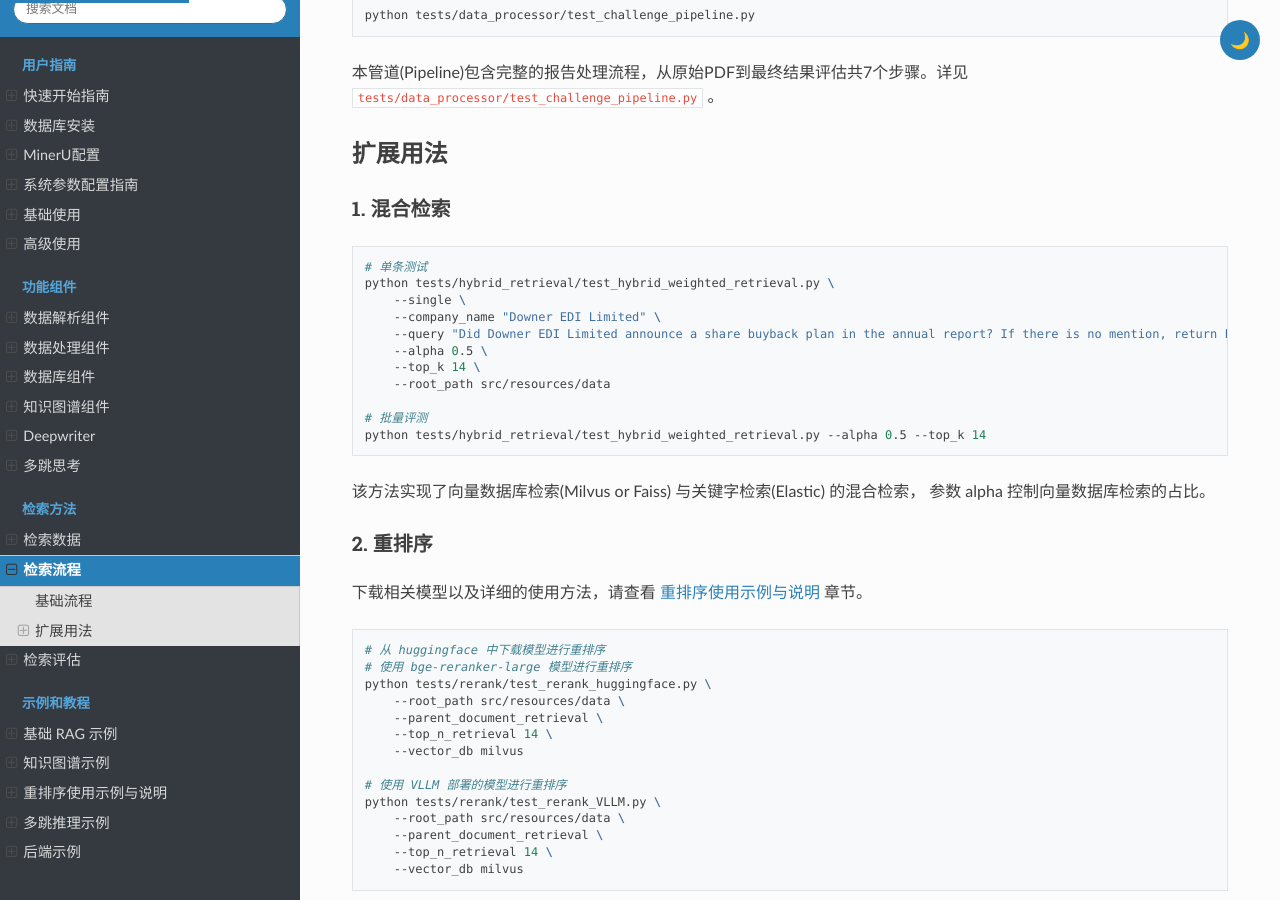
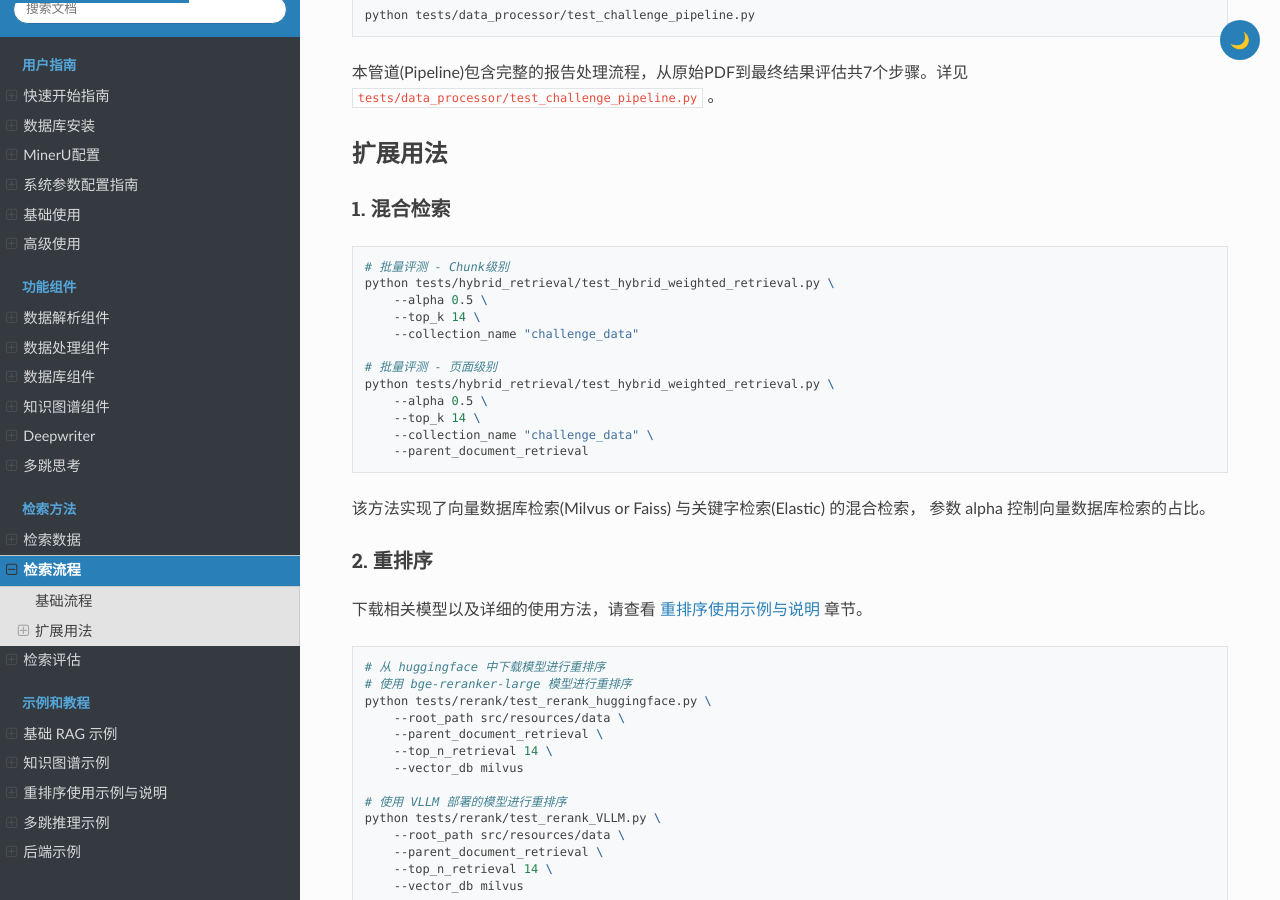
Before and after one commit to HetaTeam/Heta-docs, a Sphinx documentation site: the page built from source/retrieve/pipeline.rst, in a window 1280 px wide and 900 px high, scrolled down 329 px. Built offline with Sphinx 7.4.7 and the Read the Docs theme 3.1.0, drawn with Linux system fonts in a browser that asks for light colours.

Commit message:
test_hybrid_weighted_retrieval

```diff
--- a/source/retrieve/pipeline.rst
+++ b/source/retrieve/pipeline.rst
@@ -28,17 +28,18 @@ PDF解析 --> 报告合并 --> Markdown导出 --> 报告分块 --> 向量化存
 
 .. code-block:: bash
 
-    # 单条测试
+    # 批量评测 - Chunk级别
     python tests/hybrid_retrieval/test_hybrid_weighted_retrieval.py \
-        --single \
-        --company_name "Downer EDI Limited" \
-        --query "Did Downer EDI Limited announce a share buyback plan in the annual report? If there is no mention, return False." \
         --alpha 0.5 \
         --top_k 14 \
-        --root_path src/resources/data
+        --collection_name "challenge_data"
 
-    # 批量评测
-    python tests/hybrid_retrieval/test_hybrid_weighted_retrieval.py --alpha 0.5 --top_k 14
+    # 批量评测 - 页面级别
+    python tests/hybrid_retrieval/test_hybrid_weighted_retrieval.py \
+        --alpha 0.5 \
+        --top_k 14 \
+        --collection_name "challenge_data" \
+        --parent_document_retrieval
 
 该方法实现了向量数据库检索(Milvus or Faiss) 与关键字检索(Elastic) 的混合检索， 参数 alpha 控制向量数据库检索的占比。
 
```
Also changed, not shown: source/advanced_usage.rst (+3 -8 lines).
